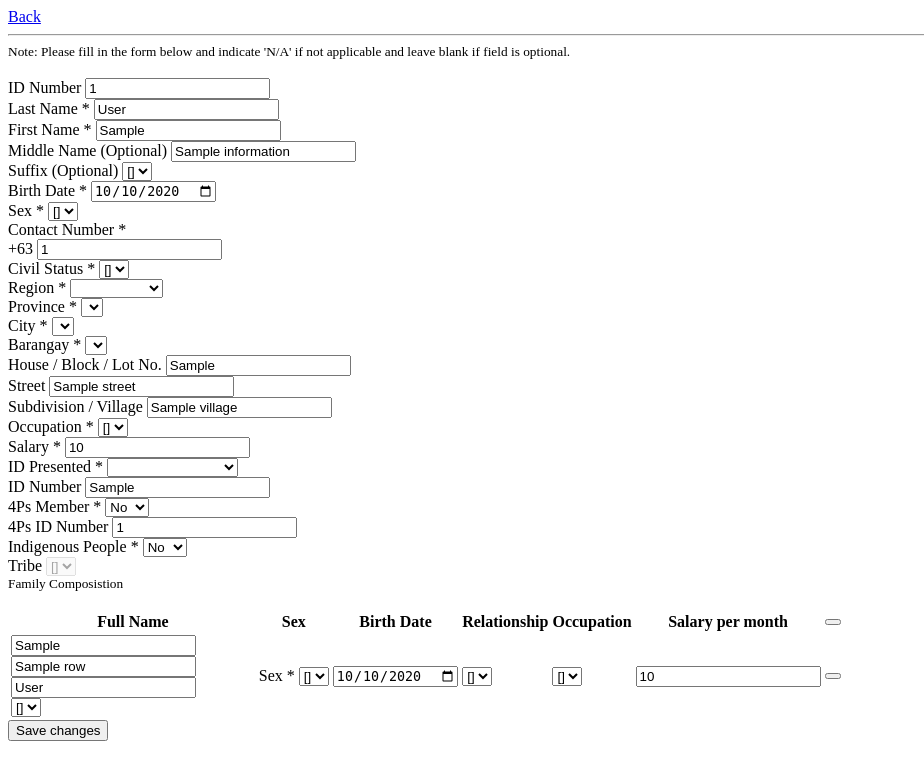
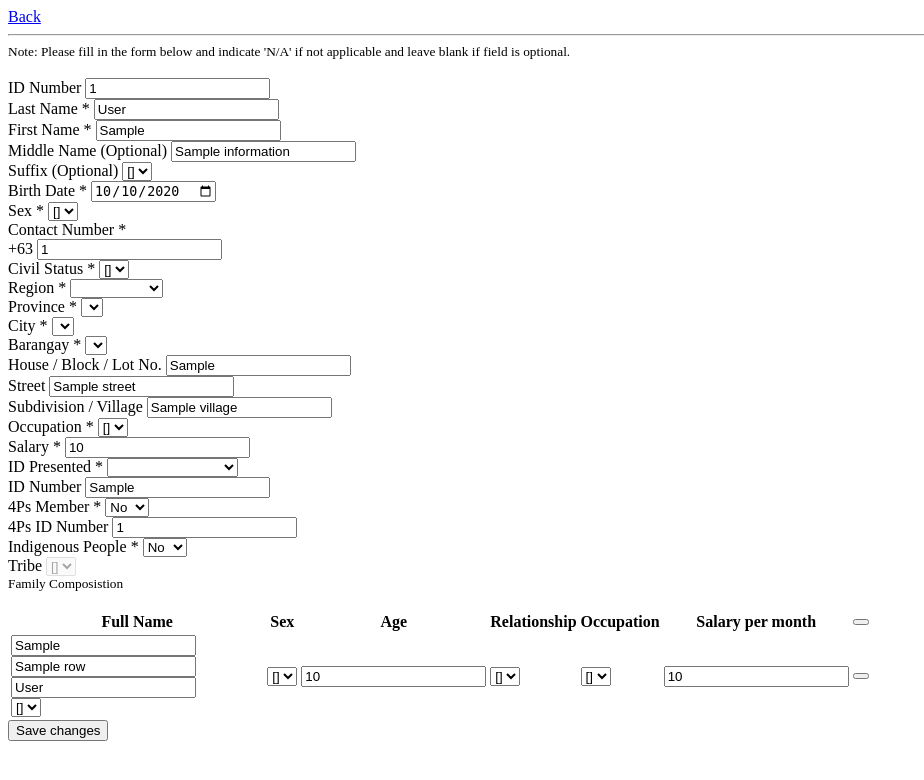
Before and after one commit to allennohesi/Caraga_Aics-Helps, a Django app: template templates/client_bene/view_information.html in a window 1280 px wide. Shown: the top 780 px of the page, without its empty margins (0-924 px from the left). Run offline with Django 3.2, Linux system fonts and the light colour scheme; the template is opened without the code that fills it: most values are stand-ins (such as "Sample title", 1, 10 or a date in 2020); lists and menus that the app fills with data are empty.

Commit message:
updating of family composition

```diff
--- a/templates/client_bene/view_information.html
+++ b/templates/client_bene/view_information.html
@@ -247,7 +247,7 @@
             <thead>
                 <th width="30%">Full Name</th>
                 <th class="text-center">Sex</th>
-                <th class="text-center">Birth Date</th>
+                <th class="text-center">Age</th>
                 <th class="text-center">Relationship</th>
                 <th class="text-center">Occupation</th>
                 <th class="text-center">Salary per month</th>
@@ -277,7 +277,6 @@
                         <div class="invalid-feedback"></div>
                     </td>
                     <td valign="middle">
-                        <label>Sex <span class="txt-danger">*</span></label>
                         <select class="form-control select" name="rosterSex[]" required>
                             <option></option>
                             {% for row in sex %}
@@ -290,7 +289,7 @@
                         </select>
                     </td>
                     <td valign="middle">
-                        <input type="date" class="form-control" name="birthdate[]" value="{{ family.birthdate|date:'Y-m-d' }}">
+                        <input type="text" class="form-control" name="age[]" value="{{ family.age }}">
                     </td>
                     <td valign="middle">
                         <select class="form-control select" name="relation[]">
@@ -405,7 +404,7 @@
                     </select>
                 </td>
                 <td valign="middle">
-                    <input type="date" class="form-control" name="birthdate[]">
+                    <input type="text" class="form-control" name="age[]">
                 </td>
                 <td valign="middle">
                     <select class="form-control relation-select" name="relation[]">
```
Also changed, not shown: app/client_bene/views.py (+7 -7 lines).
